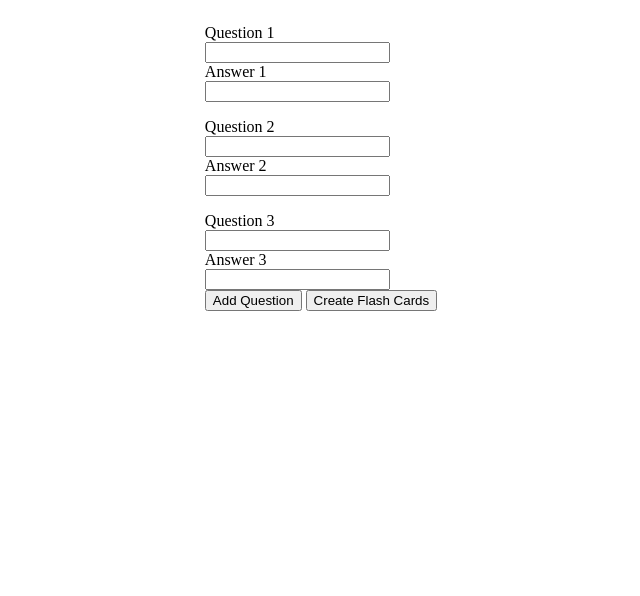
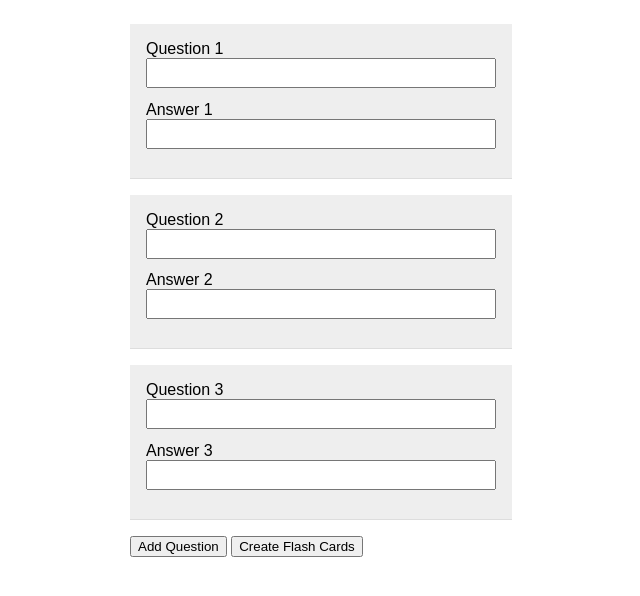
Before and after one commit to andyxanthos/simple-flash-cards, a plain HTML site: page index.html in a window 1280 px wide. Shown: the whole page, without its empty margins (319-959 px from the left). Drawn offline with Linux system fonts and the light colour scheme.

Commit message:
started styling question form, renderCards() if questions are in localStorage.

```diff
--- a/index.html
+++ b/index.html
@@ -28,7 +28,7 @@
                 <input type="text" name="answer3" id="answer3">
             </div>
             <input id="add-question-btn" type="button" value="Add Question">
-            <input type="submit" value="Create Flash Cards">
+            <input type="submit" class="create-btn" value="Create Flash Cards">
         </form>
     </div>
     <script src="/public/js/scripts.js"></script>
--- a/public/js/scripts.js
+++ b/public/js/scripts.js
@@ -1,6 +1,10 @@
 const app = document.getElementById('app');
 const addQuestionBtn = document.getElementById('add-question-btn');
 const questionForm = document.getElementById('question-form');
+
+if (localStorage.getItem('questions')) {
+    renderCards();
+}
 
 addQuestionBtn.addEventListener('click', function() {
     // Count the number of question-group elements
@@ -197,6 +201,7 @@ function renderForm() {
 
     let submitBtn = document.createElement('input');
     submitBtn.type = 'submit';
+    submitBtn.classList.add('create-btn');
     submitBtn.value = 'Create Flash Cards';
     qForm.appendChild(submitBtn);
 
--- a/public/scss/styles.scss
+++ b/public/scss/styles.scss
@@ -1,5 +1,9 @@
 * {
     box-sizing: border-box;
+}
+
+body {
+    font-family: sans-serif;
 }
 
 #app {
@@ -11,8 +15,16 @@
 
 .question-group {
     margin-top: 1em;
+    background-color: #EEE;
+    padding: 1em;
+    border-bottom: 1px solid #DDD;
+    margin-bottom: 1em;
     & input {
+        font-size: 0.8em;
+        height: 30px;
+        width: 350px;
         display: block;
+        margin-bottom: 1em;
     }
 }
 
```
Also changed, not shown: public/css/styles.css, 1 other file.
